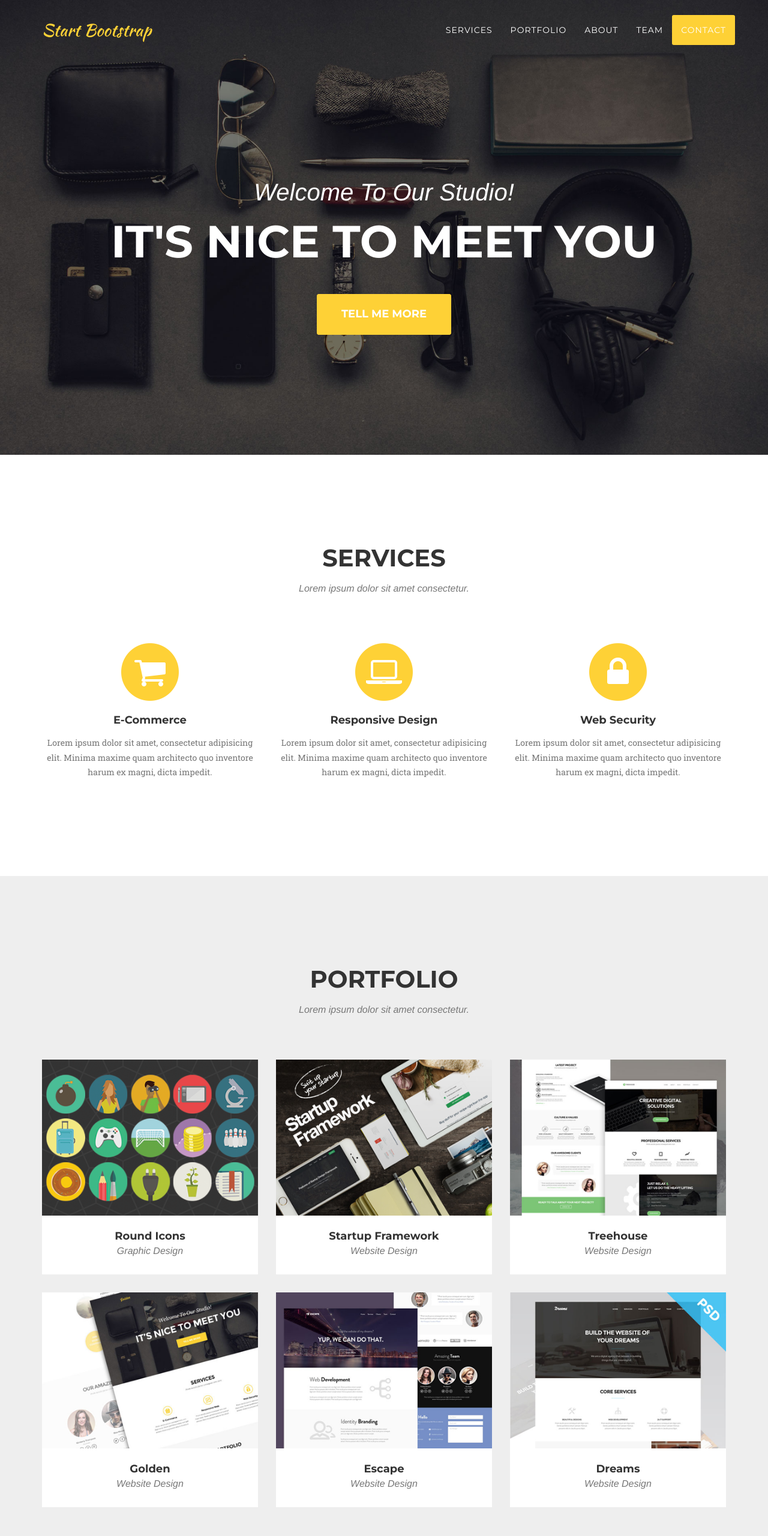
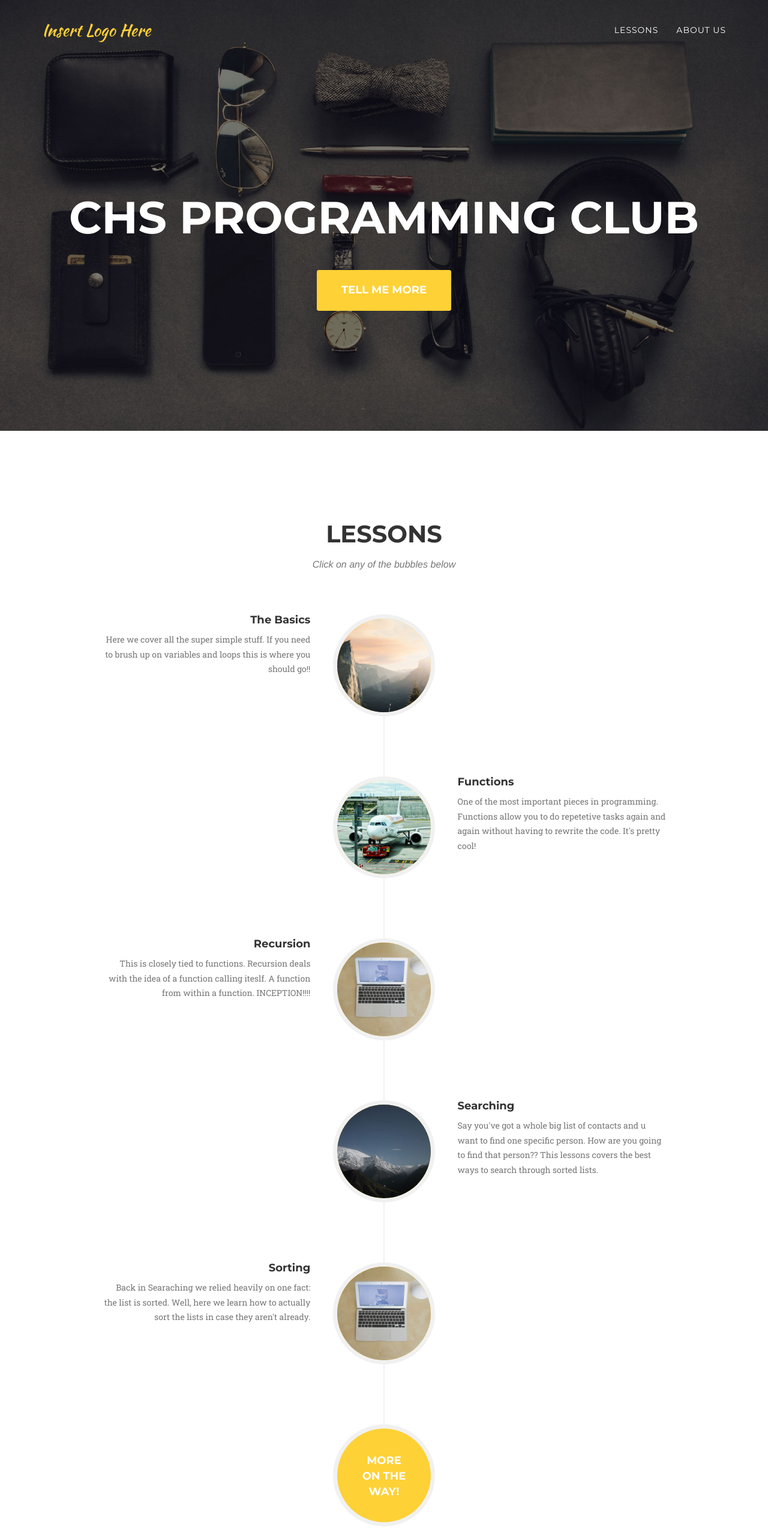
Before and after one commit to CHSPC/chspc.github.io, a website: page index.html in a window 1280 px wide. Shown: the top 2560 px of the page at 60% size. Drawn offline with nearby package versions, Linux system fonts and the light colour scheme; a web font is replaced by a local one.

Commit message:
Front Page Work

```diff
--- a/index.html
+++ b/index.html
@@ -43,7 +43,7 @@
                 <button type="button" class="navbar-toggle" data-toggle="collapse" data-target="#bs-example-navbar-collapse-1">
                     <span class="sr-only">Toggle navigation</span> Menu <i class="fa fa-bars"></i>
                 </button>
-                <a class="navbar-brand page-scroll" href="#page-top">Start Bootstrap</a>
+                <a class="navbar-brand page-scroll" href="#page-top">Insert Logo Here</a>
             </div>
 
             <!-- Collect the nav links, forms, and other content for toggling -->
@@ -53,19 +53,10 @@
                         <a href="#page-top"></a>
                     </li>
                     <li>
-                        <a class="page-scroll" href="#services">Services</a>
+                        <a class="page-scroll" href="#services">Lessons</a>
                     </li>
                     <li>
-                        <a class="page-scroll" href="#portfolio">Portfolio</a>
-                    </li>
-                    <li>
-                        <a class="page-scroll" href="#about">About</a>
-                    </li>
-                    <li>
-                        <a class="page-scroll" href="#team">Team</a>
-                    </li>
-                    <li>
-                        <a class="page-scroll" href="#contact">Contact</a>
+                        <a class="page-scroll" href="#portfolio">About Us</a>
                     </li>
                 </ul>
             </div>
@@ -78,52 +69,15 @@
     <header>
         <div class="container">
             <div class="intro-text">
-                <div class="intro-lead-in">Welcome To Our Studio!</div>
-                <div class="intro-heading">It's Nice To Meet You</div>
-                <a href="#services" class="page-scroll btn btn-xl">Tell Me More</a>
+                <div class="intro-lead-in"></div>
+                <div class="intro-heading">CHS Programming Club</div>
+                <a href="#lessons" class="page-scroll btn btn-xl">Tell Me More</a>
             </div>
         </div>
     </header>
 
-    <!-- Services Section -->
-    <section id="services">
-        <div class="container">
-            <div class="row">
-                <div class="col-lg-12 text-center">
-                    <h2 class="section-heading">Services</h2>
-                    <h3 class="section-subheading text-muted">Lorem ipsum dolor sit amet consectetur.</h3>
-                </div>
-            </div>
-            <div class="row text-center">
-                <div class="col-md-4">
-                    <span class="fa-stack fa-4x">
-                        <i class="fa fa-circle fa-stack-2x text-primary"></i>
-                        <i class="fa fa-shopping-cart fa-stack-1x fa-inverse"></i>
-                    </span>
-                    <h4 class="service-heading">E-Commerce</h4>
-                    <p class="text-muted">Lorem ipsum dolor sit amet, consectetur adipisicing elit. Minima maxime quam architecto quo inventore harum ex magni, dicta impedit.</p>
-                </div>
-                <div class="col-md-4">
-                    <span class="fa-stack fa-4x">
-                        <i class="fa fa-circle fa-stack-2x text-primary"></i>
-                        <i class="fa fa-laptop fa-stack-1x fa-inverse"></i>
-                    </span>
-                    <h4 class="service-heading">Responsive Design</h4>
-                    <p class="text-muted">Lorem ipsum dolor sit amet, consectetur adipisicing elit. Minima maxime quam architecto quo inventore harum ex magni, dicta impedit.</p>
-                </div>
-                <div class="col-md-4">
-                    <span class="fa-stack fa-4x">
-                        <i class="fa fa-circle fa-stack-2x text-primary"></i>
-                        <i class="fa fa-lock fa-stack-1x fa-inverse"></i>
-                    </span>
-                    <h4 class="service-heading">Web Security</h4>
-                    <p class="text-muted">Lorem ipsum dolor sit amet, consectetur adipisicing elit. Minima maxime quam architecto quo inventore harum ex magni, dicta impedit.</p>
-                </div>
-            </div>
-        </div>
-    </section>
-
     <!-- Portfolio Grid Section -->
+    <!--
     <section id="portfolio" class="bg-light-gray">
         <div class="container">
             <div class="row">
@@ -220,14 +174,16 @@
             </div>
         </div>
     </section>
+    -->
 
     <!-- About Section -->
-    <section id="about">
+    <section id="lessons">
+        <!-- I changed this from "about" to "lessons"-->
         <div class="container">
             <div class="row">
                 <div class="col-lg-12 text-center">
-                    <h2 class="section-heading">About</h2>
-                    <h3 class="section-subheading text-muted">Lorem ipsum dolor sit amet consectetur.</h3>
+                    <h2 class="section-heading">Lessons</h2>
+                    <h3 class="section-subheading text-muted">Click on any of the bubbles below</h3>
                 </div>
             </div>
             <div class="row">
@@ -239,11 +195,11 @@
                             </div>
                             <div class="timeline-panel">
                                 <div class="timeline-heading">
-                                    <h4>2009-2011</h4>
-                                    <h4 class="subheading">Our Humble Beginnings</h4>
+
+                                    <h4 class="subheading">The Basics</h4>
                                 </div>
                                 <div class="timeline-body">
-                                    <p class="text-muted">Lorem ipsum dolor sit amet, consectetur adipisicing elit. Sunt ut voluptatum eius sapiente, totam reiciendis temporibus qui quibusdam, recusandae sit vero unde, sed, incidunt et ea quo dolore laudantium consectetur!</p>
+                                    <p class="text-muted">Here we cover all the super simple stuff. If you need to brush up on variables and loops this is where you should go!!</p>
                                 </div>
                             </div>
                         </li>
@@ -253,11 +209,10 @@
                             </div>
                             <div class="timeline-panel">
                                 <div class="timeline-heading">
-                                    <h4>March 2011</h4>
-                                    <h4 class="subheading">An Agency is Born</h4>
+                                    <h4 class="subheading">Functions</h4>
                                 </div>
                                 <div class="timeline-body">
-                                    <p class="text-muted">Lorem ipsum dolor sit amet, consectetur adipisicing elit. Sunt ut voluptatum eius sapiente, totam reiciendis temporibus qui quibusdam, recusandae sit vero unde, sed, incidunt et ea quo dolore laudantium consectetur!</p>
+                                    <p class="text-muted">One of the most important pieces in programming. Functions allow you to do repetetive tasks again and again without having to rewrite the code. It's pretty cool!</p>
                                 </div>
                             </div>
                         </li>
@@ -267,11 +222,10 @@
                             </div>
                             <div class="timeline-panel">
                                 <div class="timeline-heading">
-                                    <h4>December 2012</h4>
-                                    <h4 class="subheading">Transition to Full Service</h4>
+                                    <h4 class="subheading">Recursion</h4>
                                 </div>
                                 <div class="timeline-body">
-                                    <p class="text-muted">Lorem ipsum dolor sit amet, consectetur adipisicing elit. Sunt ut voluptatum eius sapiente, totam reiciendis temporibus qui quibusdam, recusandae sit vero unde, sed, incidunt et ea quo dolore laudantium consectetur!</p>
+                                    <p class="text-muted">This is closely tied to functions. Recursion deals with the idea of a function calling iteslf. A function from within a function. INCEPTION!!!!</p>
                                 </div>
                             </div>
                         </li>
@@ -281,19 +235,31 @@
                             </div>
                             <div class="timeline-panel">
                                 <div class="timeline-heading">
-                                    <h4>July 2014</h4>
-                                    <h4 class="subheading">Phase Two Expansion</h4>
+                                    <h4 class="subheading">Searching</h4>
                                 </div>
                                 <div class="timeline-body">
-                                    <p class="text-muted">Lorem ipsum dolor sit amet, consectetur adipisicing elit. Sunt ut voluptatum eius sapiente, totam reiciendis temporibus qui quibusdam, recusandae sit vero unde, sed, incidunt et ea quo dolore laudantium consectetur!</p>
+                                    <p class="text-muted">Say you've got a whole big list of contacts and u want to find one specific person. How are you going to find that person?? This lessons covers the best ways to search through sorted lists.</p>
+                                </div>
+                            </div>
+                        </li>
+                        <li>
+                            <div class="timeline-image">
+                                <img class="img-circle img-responsive" src="img/about/3.jpg" alt="">
+                            </div>
+                            <div class="timeline-panel">
+                                <div class="timeline-heading">
+                                    <h4 class="subheading">Sorting</h4>
+                                </div>
+                                <div class="timeline-body">
+                                    <p class="text-muted">Back in Searaching we relied heavily on one fact: the list is sorted.  Well, here we learn how to actually sort the lists in case they aren't already.</p>
                                 </div>
                             </div>
                         </li>
                         <li class="timeline-inverted">
                             <div class="timeline-image">
-                                <h4>Be Part
-                                    <br>Of Our
-                                    <br>Story!</h4>
+                                <h4>More
+                                    <br>On The
+                                    <br>Way!</h4>
                             </div>
                         </li>
                     </ul>
@@ -307,16 +273,16 @@
         <div class="container">
             <div class="row">
                 <div class="col-lg-12 text-center">
-                    <h2 class="section-heading">Our Amazing Team</h2>
-                    <h3 class="section-subheading text-muted">Lorem ipsum dolor sit amet consectetur.</h3>
+                    <h2 class="section-heading">Here we are</h2>
+                    <h3 class="section-subheading text-muted">Just a couple of nerds</h3>
                 </div>
             </div>
             <div class="row">
                 <div class="col-sm-4">
                     <div class="team-member">
                         <img src="img/team/1.jpg" class="img-responsive img-circle" alt="">
-                        <h4>Kay Garland</h4>
-                        <p class="text-muted">Lead Designer</p>
+                        <h4>Mr. Moore</h4>
+                        <p class="text-muted">Mentor</p>
                         <ul class="list-inline social-buttons">
                             <li><a href="#"><i class="fa fa-twitter"></i></a>
                             </li>
@@ -330,8 +296,8 @@
                 <div class="col-sm-4">
                     <div class="team-member">
                         <img src="img/team/2.jpg" class="img-responsive img-circle" alt="">
-                        <h4>Larry Parker</h4>
-                        <p class="text-muted">Lead Marketer</p>
+                        <h4>Tom Orth</h4>
+                        <p class="text-muted">Co-Founder</p>
                         <ul class="list-inline social-buttons">
                             <li><a href="#"><i class="fa fa-twitter"></i></a>
                             </li>
@@ -345,8 +311,8 @@
                 <div class="col-sm-4">
                     <div class="team-member">
                         <img src="img/team/3.jpg" class="img-responsive img-circle" alt="">
-                        <h4>Diana Pertersen</h4>
-                        <p class="text-muted">Lead Developer</p>
+                        <h4>Simar Kareer</h4>
+                        <p class="text-muted">Co-Founder</p>
                         <ul class="list-inline social-buttons">
                             <li><a href="#"><i class="fa fa-twitter"></i></a>
                             </li>
@@ -360,13 +326,14 @@
             </div>
             <div class="row">
                 <div class="col-lg-8 col-lg-offset-2 text-center">
-                    <p class="large text-muted">Lorem ipsum dolor sit amet, consectetur adipisicing elit. Aut eaque, laboriosam veritatis, quos non quis ad perspiciatis, totam corporis ea, alias ut unde.</p>
+                    <p class="large text-muted">Not sure if I'm gonna keep this section.  It seems kind of unnecessary.</p>
                 </div>
             </div>
         </div>
     </section>
 
     <!-- Clients Aside -->
+    <!--
     <aside class="clients">
         <div class="container">
             <div class="row">
@@ -393,6 +360,7 @@
             </div>
         </div>
     </aside>
+    -->
 
     <!-- Contact Section -->
     <section id="contact">
@@ -443,7 +411,7 @@
         <div class="container">
             <div class="row">
                 <div class="col-md-4">
-                    <span class="copyright">Copyright &copy; Your Website 2016</span>
+                    <span class="copyright">Copyright &copy; Lol we don't have copyright</span>
                 </div>
                 <div class="col-md-4">
                     <ul class="list-inline social-buttons">
@@ -457,9 +425,9 @@
                 </div>
                 <div class="col-md-4">
                     <ul class="list-inline quicklinks">
-                        <li><a href="#">Privacy Policy</a>
+                        <li><a href="#"></a>
                         </li>
-                        <li><a href="#">Terms of Use</a>
+                        <li>No Terms/ Privacy Policy Either :)
                         </li>
                     </ul>
                 </div>
--- a/package.json
+++ b/package.json
@@ -23,6 +23,6 @@
   },
   "repository": {
     "type": "git",
-    "url": "https://github.com/BlackrockDigital/startbootstrap-agency.git"
+    "url": "https://github.com/CHSPC/chspc.github.io"
   }
 }
```
